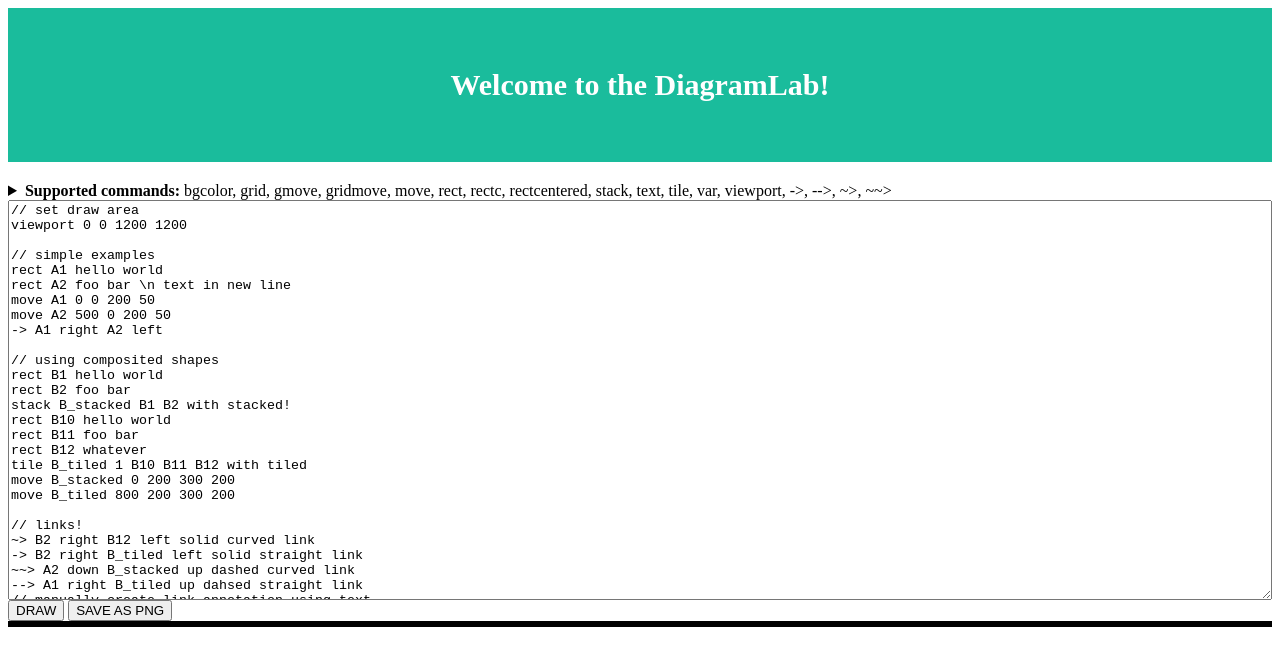
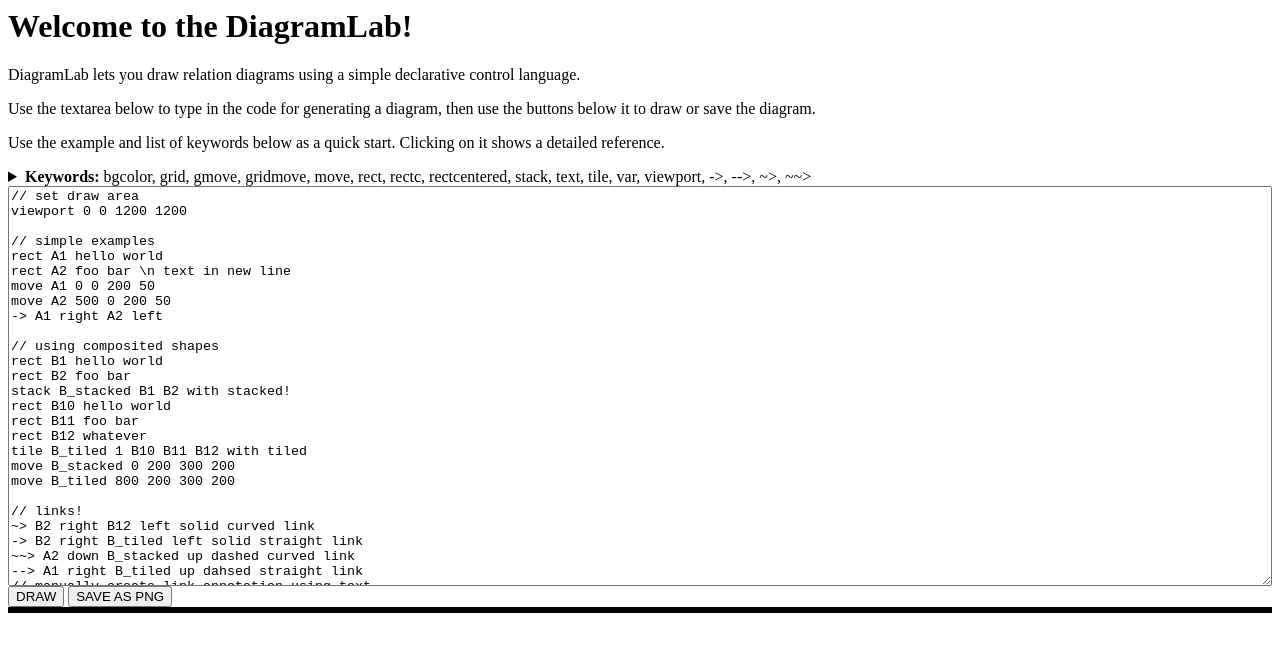
Before and after one commit to ChihChiu29/chihchiu29.github.io, a plain HTML site: page diagramlab/diagramlab.html in a window 1280 px wide. Drawn offline with Linux system fonts and the light colour scheme.

Commit message:
reworked on instructions, removed styling

```diff
--- a/diagramlab/diagramlab.html
+++ b/diagramlab/diagramlab.html
@@ -27,30 +27,33 @@
       left: 0;
       width: 100%;
     }
-
-    .header {
-      padding: 60px;
-      text-align: center;
-      background: #1abc9c;
-      color: white;
-      font-size: 30px;
-    }
   </style>
-  <h1 class="header">Welcome to the DiagramLab!</h1>
-  <div>
+  <div class="header">
+    <h1>Welcome to the DiagramLab!</h1>
+  </div>
+  <p>
+    DiagramLab lets you draw relation diagrams using a simple declarative control language.
+  </p>
+  <p>
+    Use the textarea below to type in the code for generating a diagram, then use the buttons
+    below it to draw or save the diagram.
+  </p>
+  <p>
+    Use the example and list of keywords below as a quick start. Clicking on it shows a detailed reference.
+  </p>
   <details>
     <summary>
-        <b>Supported commands:</b>
+      <b>Keywords:</b>
       <span id="reference"></span>
     </summary>
-      <h3>Introduction</h3>
+    <h3>Concept</h3>
     <div>
-        DiagramLab language treats all created objects either as "shape"s or as "link"s.
-        Shapes are named, and they can be moved, stacked, set background color, etc.
-        Links are unnamed, and can only exist by connecting existing shapes. When
-        shapes are moved/resized, links will adjust automatically.
+      All created objects are either "shape"s or as "link"s. Shapes are named, and they can be
+      moved, stacked, set background color, etc. Links are unnamed, and must connect to existing shapes.
+      When shapes are moved/resized, links will adjust automatically.
     </div>
-      <h3>Reference</h3>
+    <h3>reference</h3>
+    <div>
       <ul>
         <li>
           <p>Basic elements:</p>
@@ -174,10 +177,10 @@
       // But here having a "name" attribute is enough.
       for (const elem of document.querySelectorAll('[name]')) {
         const nameElem = document.querySelector('#report #name');
-        elem.addEventListener('mouseenter', (event)=>{
+        elem.addEventListener('mouseenter', (event) => {
           nameElem.innerText = elem.getAttribute('name');
         });
-        elem.addEventListener('mouseleave', (event)=>{
+        elem.addEventListener('mouseleave', (event) => {
           nameElem.innerText = '';
         });
       }
@@ -227,11 +230,11 @@
       image.src = blobURL;
     }
 
-    function reportLocationListener(evt){
+    function reportLocationListener(evt) {
       const svgElement = document.querySelector('#drawarea svg');
       const pt = svgElement.createSVGPoint();
       pt.x = evt.clientX; pt.y = evt.clientY;
-      const {x, y} = pt.matrixTransform(svgElement.getScreenCTM().inverse());
+      const { x, y } = pt.matrixTransform(svgElement.getScreenCTM().inverse());
       document.querySelector('#report #location').innerText = `(${Math.floor(x)}, ${Math.floor(y)})`;
     }
 
```
Lines whose indentation alone changed are shown as unchanged.
